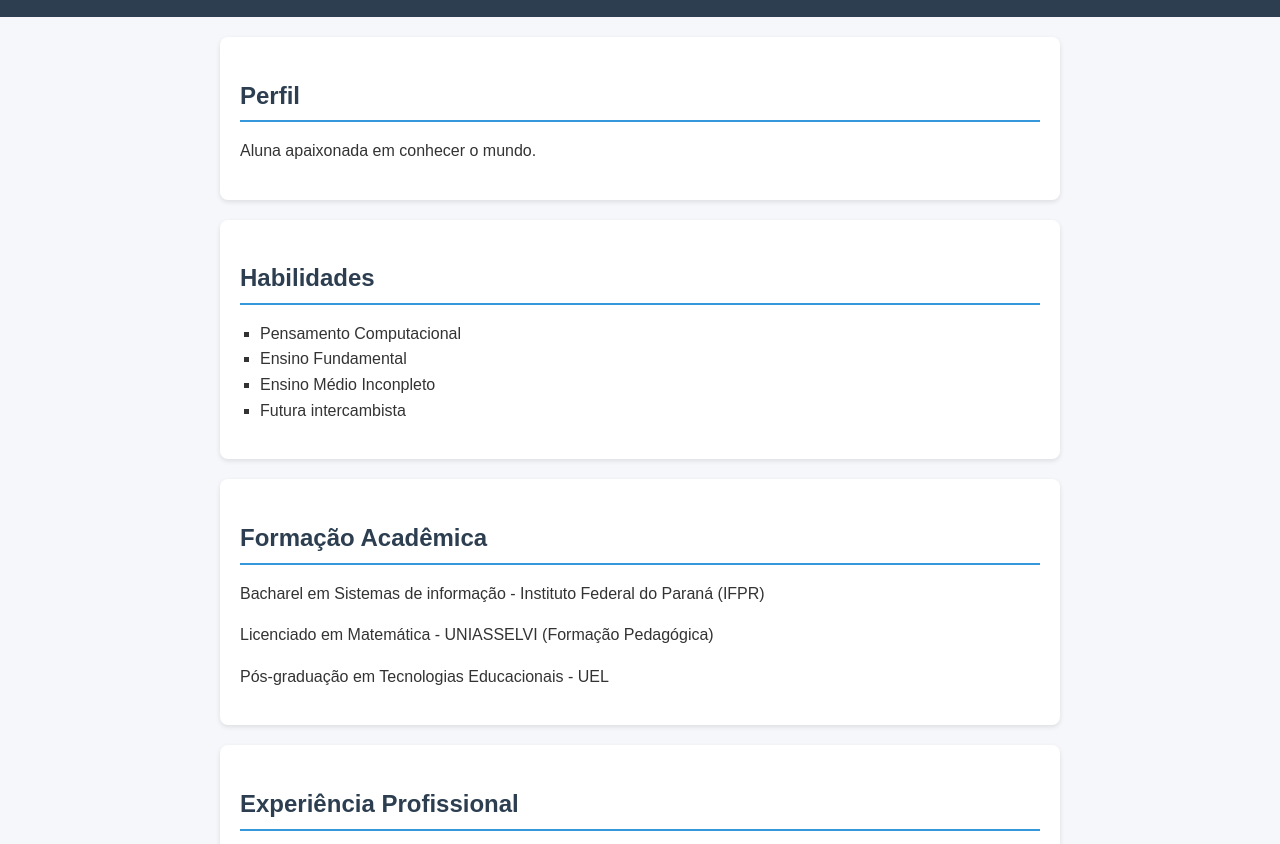
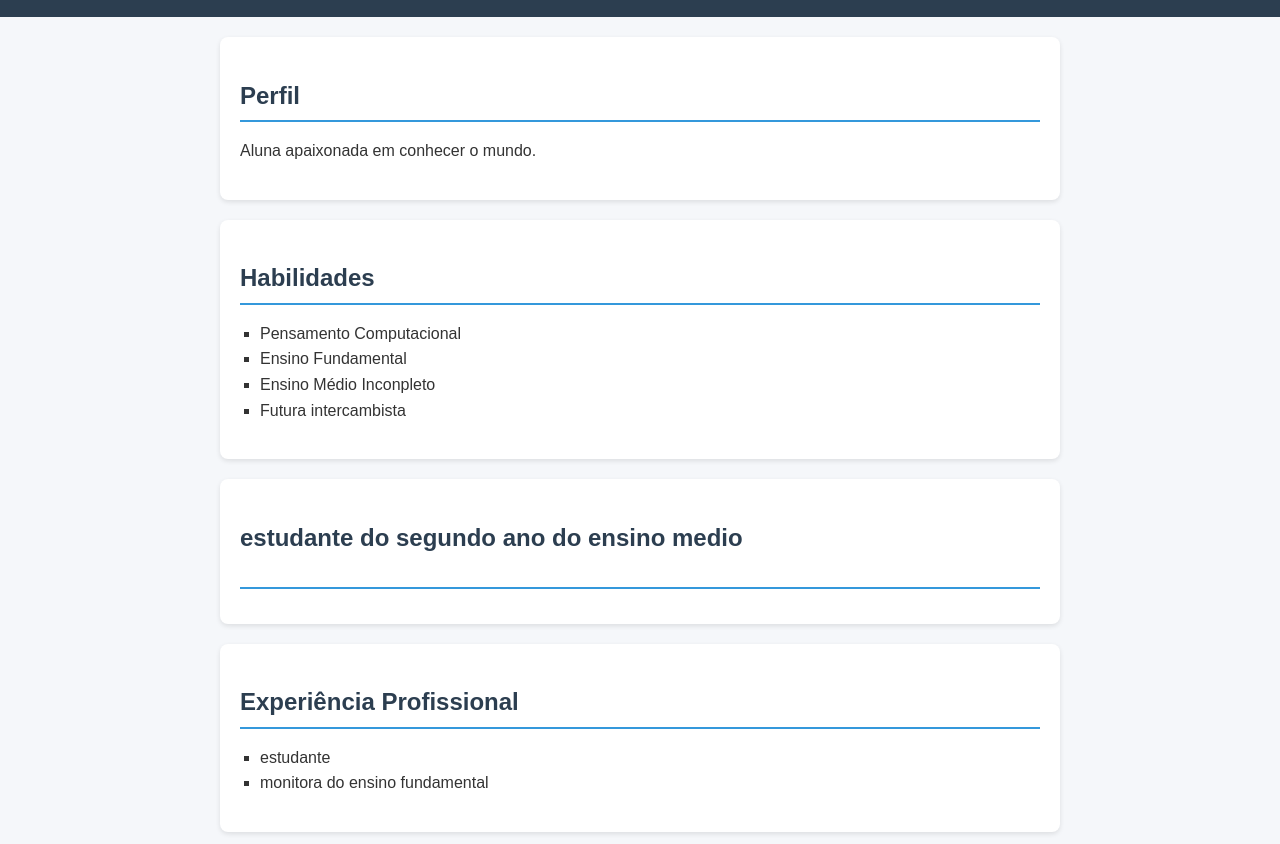
Before and after one commit to juchz/ju, a plain HTML site: page index.html in a window 1280 px wide. Shown: the part 204-1048 px from the top of the page. Drawn offline with Linux system fonts and the light colour scheme; a script that the page names is missing.

Commit message:
alteracao 5

```diff
--- a/index.html
+++ b/index.html
@@ -61,10 +61,7 @@
 
   <section class="formacao">
     <!-- Seção de formação acadêmica -->
-    <h2>Formação Acadêmica</h2>
-    <p>Bacharel em Sistemas de informação - Instituto Federal do Paraná (IFPR)</p>
-    <p>Licenciado em Matemática - UNIASSELVI (Formação Pedagógica)</p>
-    <p>Pós-graduação em Tecnologias Educacionais - UEL</p>
+    <h2>estudante do segundo ano do ensino medio</p>
     <!-- Parágrafo com informação -->
   </section>
 
```
